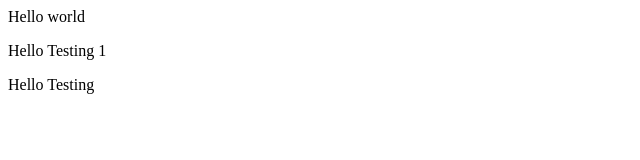
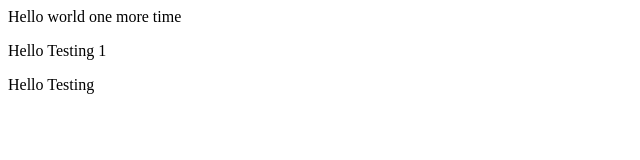
Before and after one commit to AKHILESHPRATAP96/Testing, a plain HTML site: page index.html in a window 1280 px wide. Shown: the whole page, without its empty margins (0-640 px from the left). Drawn offline with Linux system fonts and the light colour scheme.

```diff
--- a/index.html
+++ b/index.html
@@ -5,7 +5,7 @@
     <title>Document</title>
   </head>
   <body>
-    <p>Hello world</p>
+    <p>Hello world one more time</p>
     <p>Hello Testing 1</p>
     <p>Hello Testing</p>
   </body>
```
